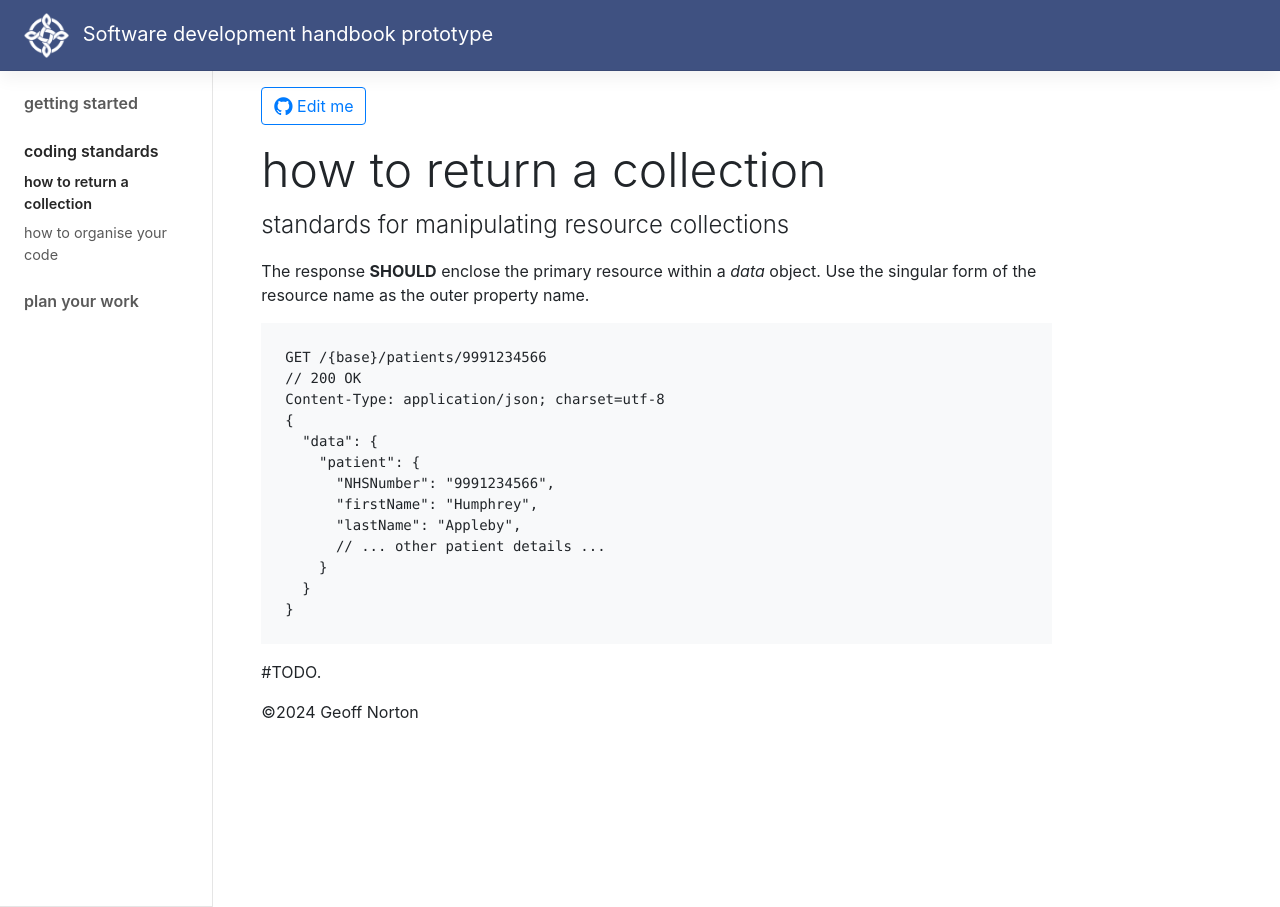
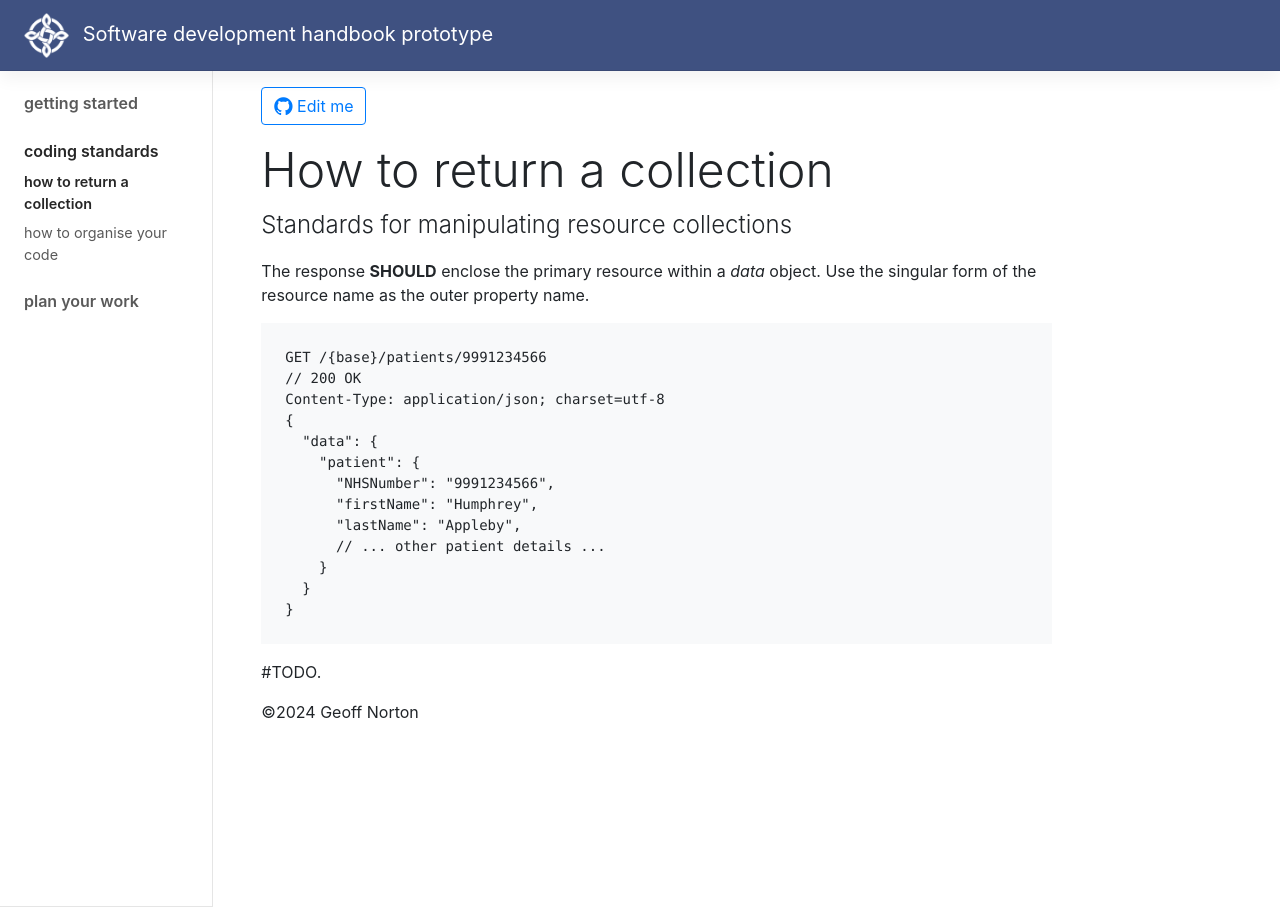
Before and after one commit to Geoff1900/Geoff1900.github.io-handbook, a Jekyll site: the page built from docs/coding-standards/how-to-return-a-collection.md, in a window 1280 px wide. Built offline with Jekyll 4.4.1, drawn with Linux system fonts in a browser that asks for light colours.

```diff
--- a/docs/coding-standards/how-to-return-a-collection.md
+++ b/docs/coding-standards/how-to-return-a-collection.md
@@ -1,6 +1,6 @@
 ---
-title: how to return a collection
-description: standards for manipulating resource collections
+title: How to return a collection
+description: Standards for manipulating resource collections
 group: coding-standards
 redirect_from: "/"
 ---
```
